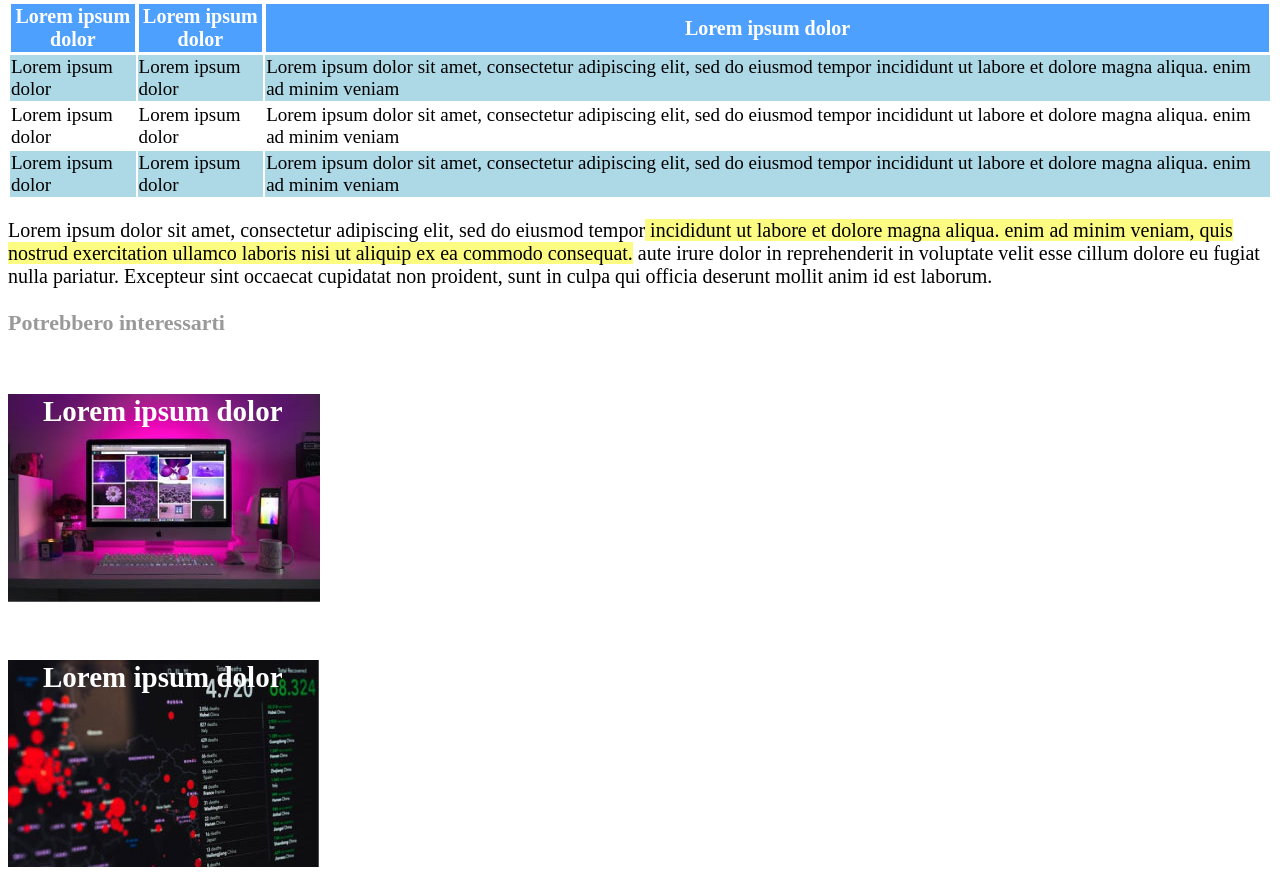
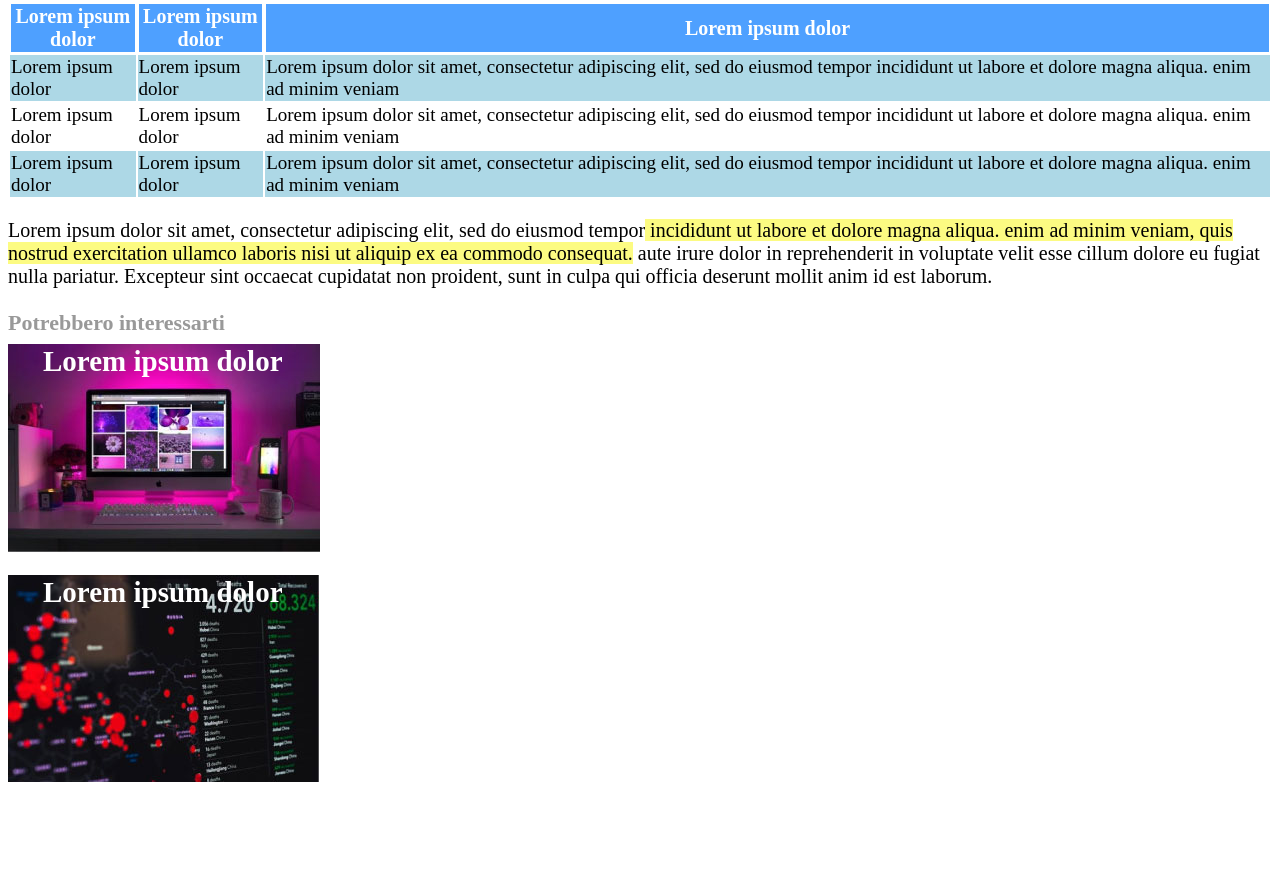
Before and after one commit to simmasa/html-css-booleaner, a plain HTML site: page BONUS/index.html in a window 1280 px wide. Shown: the part 1201-2088 px from the top of the page. Drawn offline with Linux system fonts and the light colour scheme.

Commit message:
cambiata posizione img footer

```diff
--- a/BONUS/index.html
+++ b/BONUS/index.html
@@ -93,10 +93,14 @@
     <footer>
         <p class="footerP">Potrebbero interessarti</p>
         <div>
+            <div class="footImage">
             <p class="over">Lorem ipsum dolor</p>
             <img src="/BONUS/monitor.jpg" alt="monitor">
+            </div>
+            <div class="footImage2">
             <p class="over">Lorem ipsum dolor</p>
             <img src="/BONUS/graph.jpg" alt="graph">
+            </div>
         </div>
     </footer>
 </body>
--- a/BONUS/style/style.css
+++ b/BONUS/style/style.css
@@ -78,8 +78,11 @@ td {
     font-weight: bold;
     height: 0px;
 }
-footer img {
-    display: block;
-    margin: 20px 0px;
-    position: top 10px;
+.footImage {
+    position: relative;
+    top: -50px
 }
+.footImage2 {
+    position: relative;
+    top: -90px
+}
```
